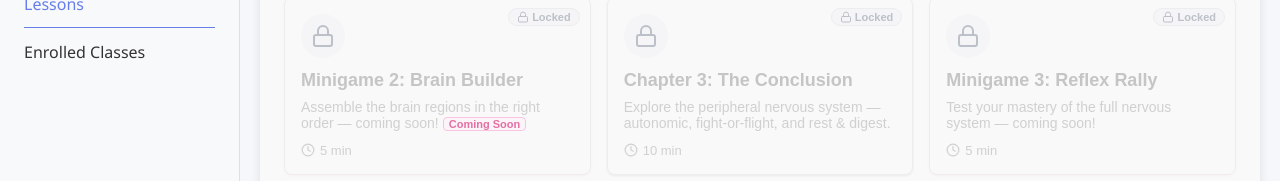
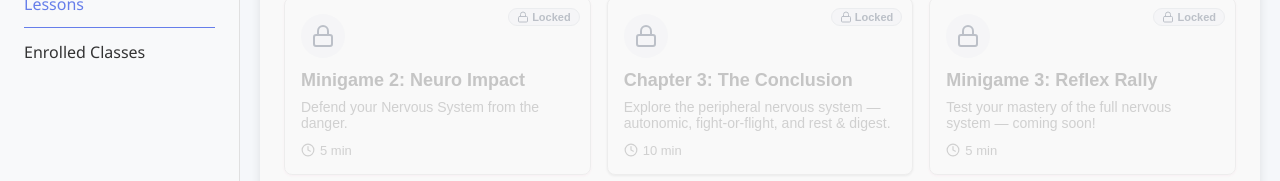
Before and after one commit to Mayuushi/IT332---Capstone, a React (Create React App) app in the folder frontend/learnify/: page /lessons in a window 1280 px wide. Shown: the part 402-583 px from the top of the page. Built offline with nearby package versions, Linux system fonts and the light colour scheme; no server answers; sample sign-in values are in the browser's storage.

Commit message:
Added route for game

```diff
--- a/frontend/learnify/src/components/Lessons/LessonPicker.jsx
+++ b/frontend/learnify/src/components/Lessons/LessonPicker.jsx
@@ -44,10 +44,10 @@ const SEQUENCE = [
   {
     type: 'minigame',
     id: 'minigame2',
-    title: 'Minigame 2: Brain Builder',
-    description: 'Assemble the brain regions in the right order — coming soon!',
+    title: 'Minigame 2: Neuro Impact',
+    description: 'Defend your Nervous System from the danger.',
     icon: 'game',
-    route: null,
+    route: '/neuro-impact',
     lockedBy: 'vn_chapter2_completed',
     completedKey: 'vn_minigame2_completed',
     duration: '5 min',
```
